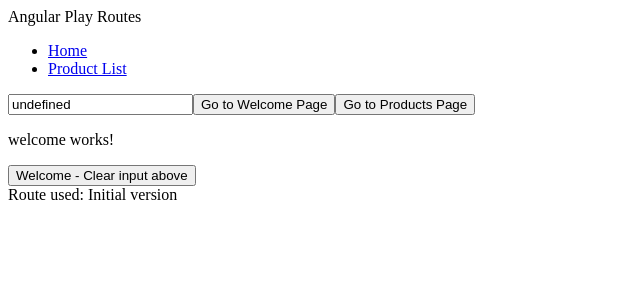
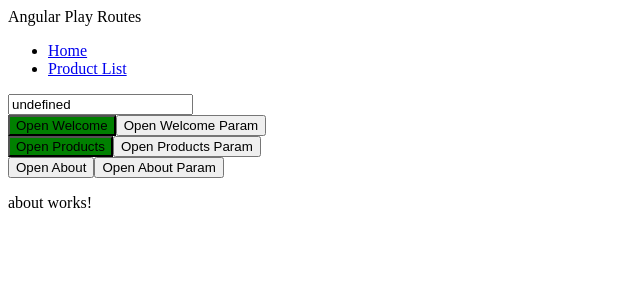
Before and after one commit to sam-klok/AngularPlayRoutes, an Angular app: page /about in a window 1280 px wide. Before the commit this address led to /welcome. Shown: the top 300 px of the page, without its empty margins (0-640 px from the left). Built offline with nearby package versions, Linux system fonts and the light colour scheme.

Commit message:
updated buttons

```diff
--- /dev/null
+++ b/src/app/about/about.component.html
@@ -0,0 +1 @@
+<p>about works!</p>
--- /dev/null
+++ b/src/app/about/about.component.ts
@@ -0,0 +1,15 @@
+import { Component, OnInit } from '@angular/core';
+
+@Component({
+  selector: 'app-about',
+  templateUrl: './about.component.html',
+  styleUrls: ['./about.component.css']
+})
+export class AboutComponent implements OnInit {
+
+  constructor() { }
+
+  ngOnInit(): void {
+  }
+
+}
--- a/src/app/app-routing.module.ts
+++ b/src/app/app-routing.module.ts
@@ -1,11 +1,13 @@
 import { NgModule } from '@angular/core';
 import { RouterModule, Routes } from '@angular/router';
+import { AboutComponent } from './about/about.component';
 import { ProductsComponent } from './products/products.component';
 import { WelcomeComponent } from './welcome/welcome.component';
 
 const routes: Routes = [
   {path: 'welcome', component: WelcomeComponent},
   {path: 'products', component: ProductsComponent},
+  {path: 'about', component: AboutComponent},
   { path: '', redirectTo: 'welcome', pathMatch: 'full' },
   { path: '**', redirectTo: 'welcome', pathMatch: 'full' }
 
--- a/src/app/app.component.html
+++ b/src/app/app.component.html
@@ -5,8 +5,15 @@
     <li><a class='nav-link' routerLink='/products'>Product List</a></li>
   </ul>
   <input #name type="text" [value]="(name$ | async)" placeholder="name"/>
-  <button (click)="btnGoWelcome(name.value)">Go to Welcome Page</button>
-  <button (click)="btnGoProducts(name.value)">Go to Products Page</button>
+  <br/>
+  <button (click)="btnGoWelcome()" style="background-color: green;">Open Welcome</button>
+  <button (click)="btnGoWelcome('test1')">Open Welcome Param</button>
+  <br/>
+  <button (click)="btnGoProducts()" style="background-color: green;">Open Products</button>
+  <button (click)="btnGoProducts('test2')">Open Products Param</button>
+  <br/>
+  <button (click)="btnGoAbout()">Open About</button>
+  <button (click)="btnGoAbout('test3')">Open About Param</button>
 </nav>
 <div class='container'>
   <router-outlet></router-outlet>
--- a/src/app/app.component.ts
+++ b/src/app/app.component.ts
@@ -1,10 +1,12 @@
 import { Component } from '@angular/core';
+import { ɵangular_packages_platform_browser_dynamic_testing_testing_b } from '@angular/platform-browser-dynamic/testing';
 import { ActivatedRoute, Router, UrlSegment } from '@angular/router';
 import {
+  EMPTY,
   Observable,
   of,
 } from 'rxjs';
-import {map, tap, distinctUntilChanged} from 'rxjs/operators';
+import {map, tap, distinctUntilChanged, filter} from 'rxjs/operators';
 
 @Component({
   selector: 'app-root',
@@ -21,8 +23,11 @@ export class AppComponent {
   // 3. if no params, return empty string (clear input with "")
 
   name$ = this.activateRoute.queryParams.pipe(
+    tap(params=>console.log('params='+JSON.stringify(params))),
     map(params => params['name']),
-    map(x => {return x}))
+    filter((x) => x == undefined),
+    map(y => {''}));
+
 
   // name$ = this.activateRoute.url.pipe(
   //   map(url => url),
@@ -34,19 +39,26 @@ export class AppComponent {
 
   }
 
-  btnGoWelcome(name: string){
+  btnGoWelcome(name?: string){
     if (name)
       this.router.navigate(['/welcome'], {queryParams: {name: name}});
     else
       this.router.navigate(['/welcome']);
   }
 
-  btnGoProducts(name: string){
+  btnGoProducts(name?: string){
     if (name)
       this.router.navigate(['/products'], {queryParams: {name: name}});
     else
       this.router.navigate(['/products']);
   }
 
+  btnGoAbout(name?: string){
+    if (name)
+      this.router.navigate(['/about'], {queryParams: {name: name}});
+    else
+      this.router.navigate(['/about']);
+  }
+
 
 }
--- a/src/app/app.module.ts
+++ b/src/app/app.module.ts
@@ -5,12 +5,14 @@ import { AppRoutingModule } from './app-routing.module';
 import { AppComponent } from './app.component';
 import { WelcomeComponent } from './welcome/welcome.component';
 import { ProductsComponent } from './products/products.component';
+import { AboutComponent } from './about/about.component';
 
 @NgModule({
   declarations: [
     AppComponent,
     WelcomeComponent,
-    ProductsComponent
+    ProductsComponent,
+    AboutComponent
   ],
   imports: [
     BrowserModule,
```
Also changed, not shown: src/app/about/about.component.css (added), 1 other file (tests, documents, lock files or other folders).
